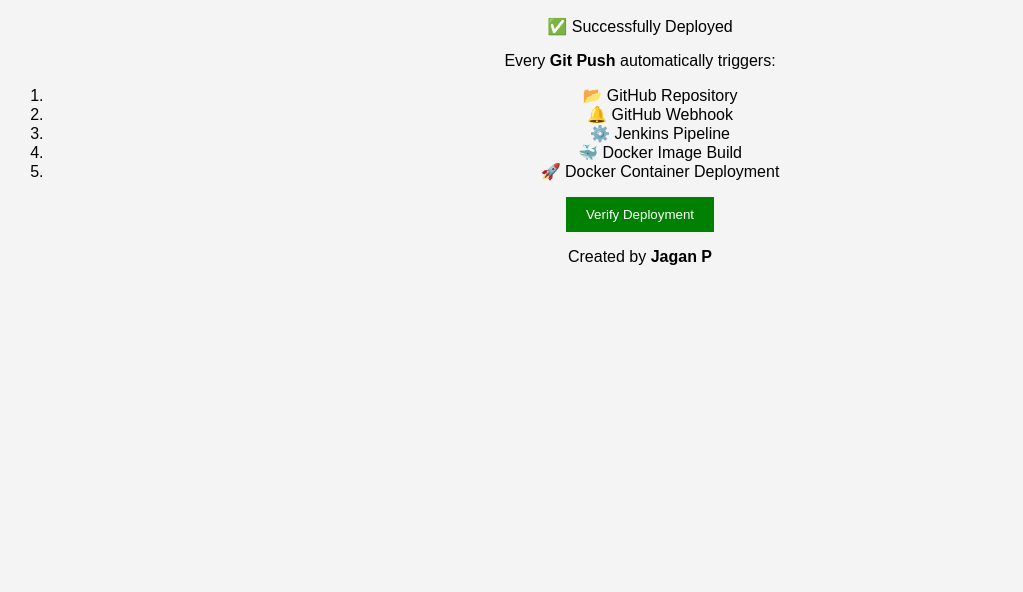
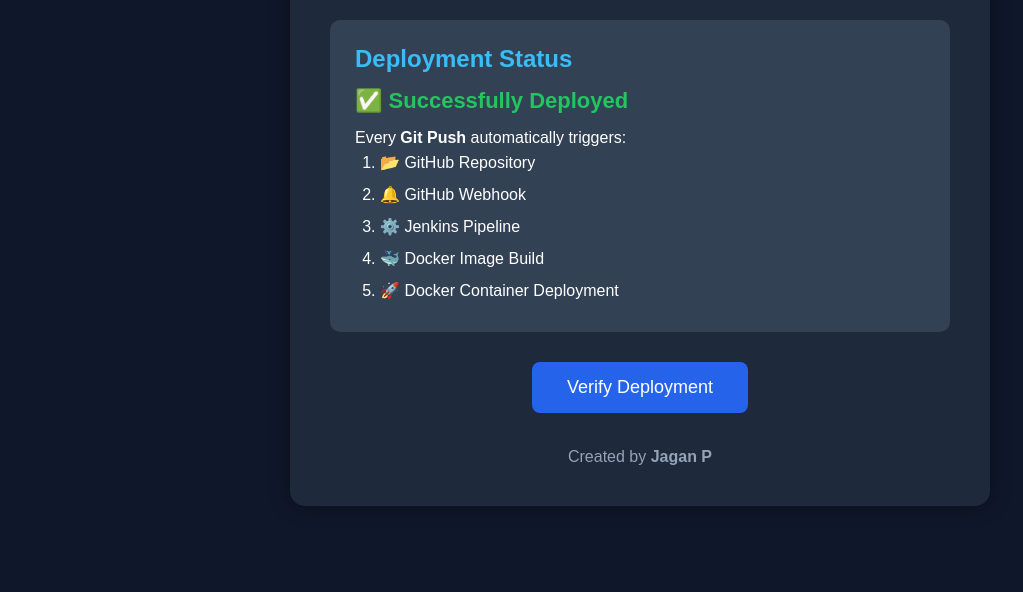
Before and after one commit to Jaganp-Devops/InfraFox, a plain HTML site: page index.html in a window 1280 px wide. Shown: the part 208-800 px from the top of the page, without its empty margins (0-1023 px from the left). Drawn offline with Linux system fonts and the light colour scheme.

Commit message:
test auto

```diff
--- a/script.js
+++ b/script.js
@@ -1,5 +1,5 @@
-function hello(){
+function showMessage() {
 
-alert("Website Updated Successfully!");
-
+    document.getElementById("message").innerHTML =
+        "🎉 CI/CD Pipeline Verified Successfully!";
 }
--- a/style.css
+++ b/style.css
@@ -1,29 +1,80 @@
+*{
+    margin:0;
+    padding:0;
+    box-sizing:border-box;
+    font-family:Arial, Helvetica, sans-serif;
+}
+
 body{
-
-font-family:Arial;
-
-background:#f4f4f4;
-
-text-align:center;
-
+    background:#0f172a;
+    color:white;
+    display:flex;
+    justify-content:center;
+    align-items:center;
+    height:100vh;
 }
 
 .container{
+    width:700px;
+    background:#1e293b;
+    padding:40px;
+    border-radius:15px;
+    text-align:center;
+    box-shadow:0 0 20px rgba(0,0,0,.4);
+}
 
-margin-top:80px;
+.subtitle{
+    margin-top:15px;
+    color:#cbd5e1;
+}
 
+.card{
+    margin-top:30px;
+    background:#334155;
+    padding:25px;
+    border-radius:10px;
+    text-align:left;
+}
+
+.card h2{
+    color:#38bdf8;
+    margin-bottom:15px;
+}
+
+.success{
+    color:#22c55e;
+    font-size:22px;
+    margin-bottom:15px;
+    font-weight:bold;
+}
+
+ol{
+    margin-left:25px;
+    line-height:2;
 }
 
 button{
+    margin-top:30px;
+    padding:15px 35px;
+    border:none;
+    border-radius:8px;
+    background:#2563eb;
+    color:white;
+    cursor:pointer;
+    font-size:18px;
+}
 
-padding:10px 20px;
+button:hover{
+    background:#1d4ed8;
+}
 
-background:green;
+#message{
+    margin-top:20px;
+    font-size:20px;
+    color:#22c55e;
+}
 
-color:white;
-
-border:none;
-
-cursor:pointer;
-
+footer{
+    margin-top:35px;
+    color:#94a3b8;
 }
```
